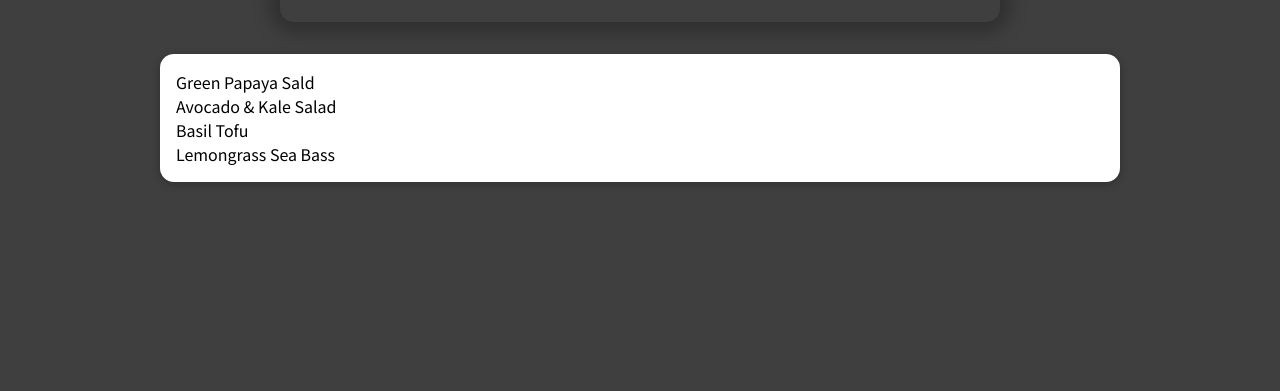
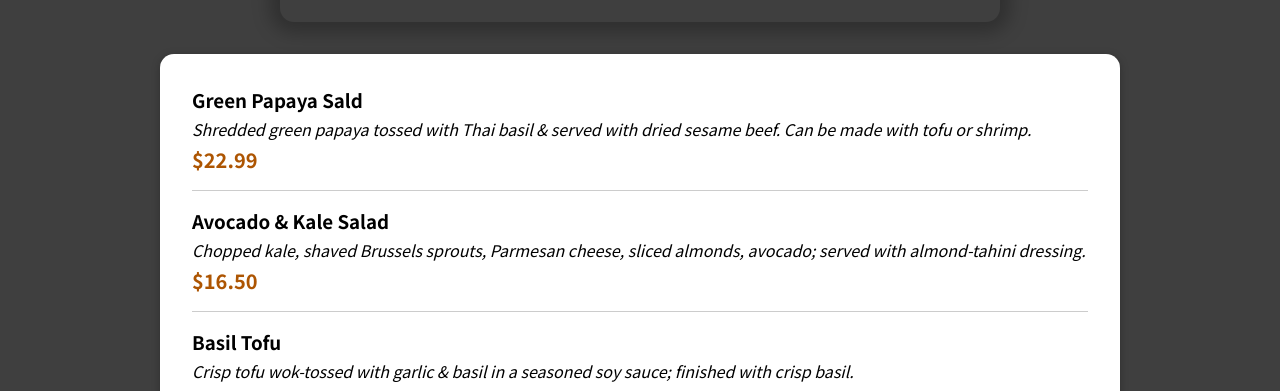
Before and after one commit to Kim-Jeongyoung/food-order-app, a React (Create React App) app: page / in a window 1280 px wide. Shown: the part 403-794 px from the top of the page. Built offline with nearby package versions, Linux system fonts and the light colour scheme.

Commit message:
Adding individual meal items and display them

```diff
--- a/src/components/Meals/AvailableMeals.js
+++ b/src/components/Meals/AvailableMeals.js
@@ -1,4 +1,5 @@
 import Card from '../UI/Card.js';
+import MealItem from './MealItem/MealItem';
 import classes from './AvailableMeals.module.css';
 
 const DUMMY_MEALS = [
@@ -33,7 +34,14 @@ const DUMMY_MEALS = [
 ];
 
 const AvailanleMeals = () => {
-  const mealsList = DUMMY_MEALS.map((meal) => <li>{meal.name}</li>);
+  const mealsList = DUMMY_MEALS.map((meal) => (
+    <MealItem
+      key={meal.id}
+      name={meal.name}
+      description={meal.description}
+      price={meal.price}
+    />
+  ));
 
   return (
     <section className={classes.meals}>
--- /dev/null
+++ b/src/components/Meals/MealItem/MealItem.js
@@ -0,0 +1,18 @@
+import classes from './MealItem.module.css';
+
+const MealItem = (props) => {
+  const price = `$${props.price.toFixed(2)}`;
+
+  return (
+    <li className={classes.meal}>
+      <div>
+        <h3>{props.name}</h3>
+        <div className={classes.description}>{props.description}</div>
+        <div className={classes.price}>{price}</div>
+      </div>
+      <div></div>
+    </li>
+  );
+};
+
+export default MealItem;
--- /dev/null
+++ b/src/components/Meals/MealItem/MealItem.module.css
@@ -0,0 +1,22 @@
+.meal {
+  display: flex;
+  justify-content: space-between;
+  margin: 1rem;
+  padding-bottom: 1rem;
+  border-bottom: 1px solid #ccc;
+}
+
+.meal h3 {
+  margin: 0 0 0.25rem 0;
+}
+
+.description {
+  font-style: italic;
+}
+
+.price {
+  margin-top: 0.25rem;
+  font-weight: bold;
+  color: #ad5502;
+  font-size: 1.25rem;
+}
--- a/src/components/Meals/Meals.js
+++ b/src/components/Meals/Meals.js
@@ -1,13 +1,13 @@
 import { Fragment } from 'react';
 
-import AvailanleMeals from './AvailableMeals';
+import AvailableMeals from './AvailableMeals';
 import MealsSummary from './MealsSummary';
 
 const Meals = () => {
   return (
     <Fragment>
       <MealsSummary />
-      <AvailanleMeals />
+      <AvailableMeals />
     </Fragment>
   );
 };
```
Also changed, not shown: src/components/Meals/MealItem/MealItemFrom.js (added), 1 other file (tests, documents, lock files or other folders).
